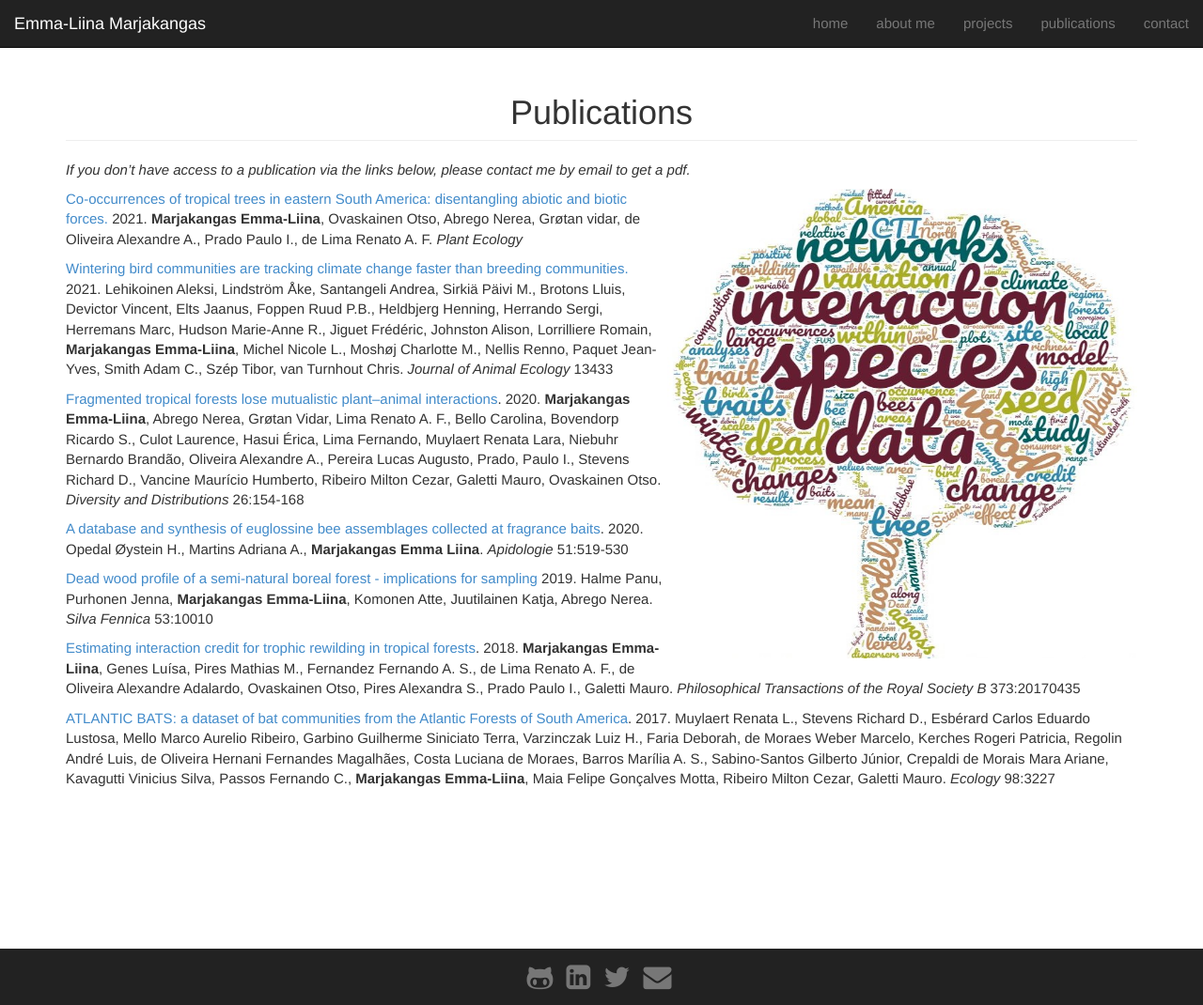
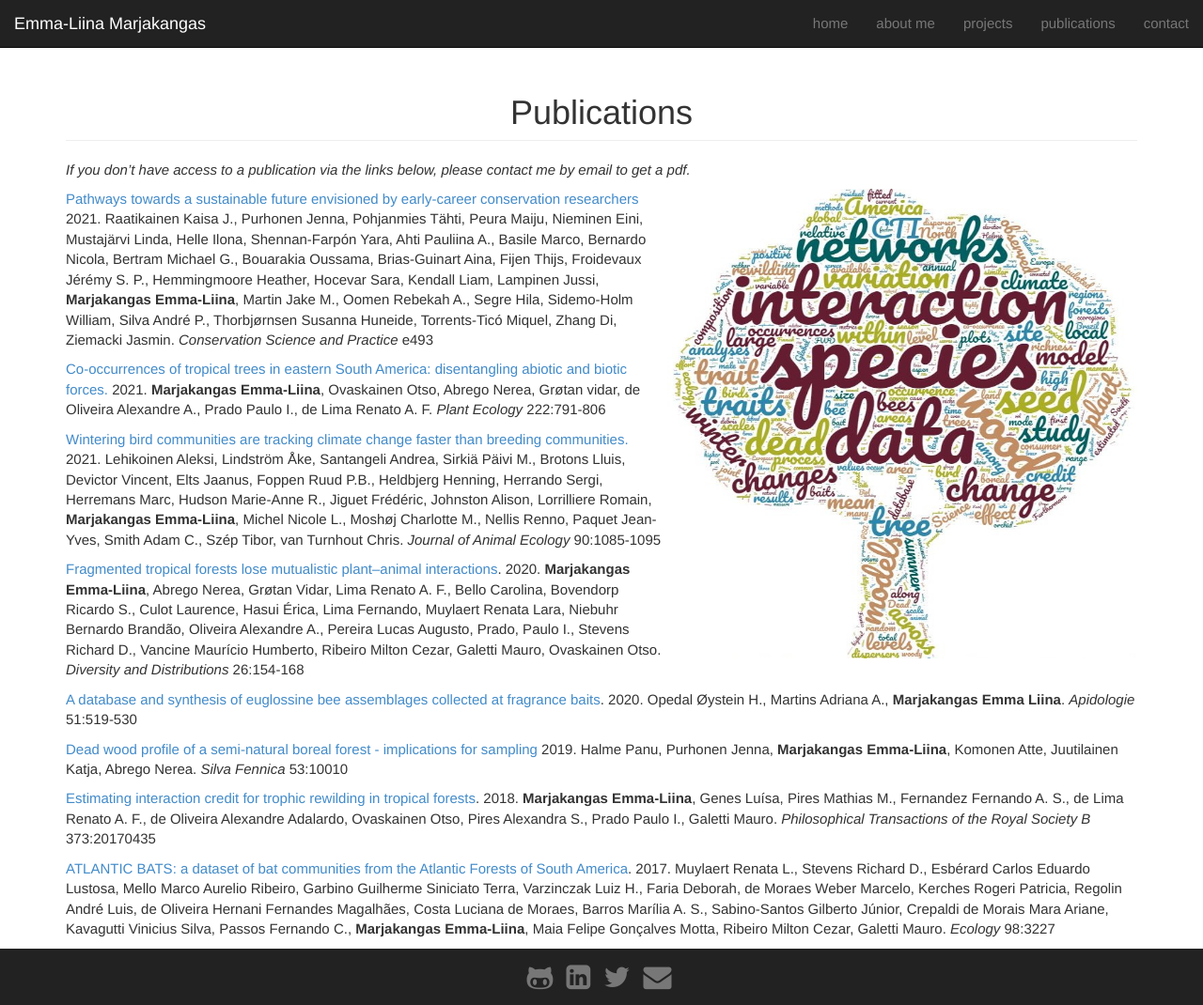
Before and after one commit to emmaliinamarjakangas/emmaliinamarjakangas.github.io, a Jekyll site: the page built from publications/index.md, in a window 1280 px wide and 1070 px high. Shown: the whole window at 94% size. Built offline with Jekyll 4.4.1, drawn with Linux system fonts in a browser that asks for light colours; nearby versions of some CDN libraries.

Commit message:
Updating texts in all tabs

```diff
--- a/publications/index.md
+++ b/publications/index.md
@@ -10,9 +10,11 @@ group: publications
 
 <img src="/static/img/wordcloud.jpg" style="float: right;" height="500px" width="500px" border="50px"/>
 
-[Co-occurrences of tropical trees in eastern South America: disentangling abiotic and biotic forces.](https://link.springer.com/content/pdf/10.1007/s11258-021-01143-3.pdf) 2021. **Marjakangas Emma-Liina**, Ovaskainen Otso, Abrego Nerea, Grøtan vidar, de Oliveira Alexandre A., Prado Paulo I., de Lima Renato A. F. *Plant Ecology*
+[Pathways towards a sustainable future envisioned by early-career conservation researchers](https://conbio.onlinelibrary.wiley.com/doi/epdf/10.1111/csp2.493) 2021. Raatikainen Kaisa J., Purhonen Jenna, Pohjanmies Tähti, Peura Maiju, Nieminen Eini, Mustajärvi Linda, Helle Ilona, Shennan‐Farpón Yara, Ahti Pauliina A., Basile Marco, Bernardo Nicola, Bertram Michael G., Bouarakia Oussama, Brias‐Guinart Aina, Fijen Thijs, Froidevaux Jérémy S. P., Hemmingmoore Heather, Hocevar Sara, Kendall Liam, Lampinen Jussi, **Marjakangas Emma‐Liina**, Martin Jake M., Oomen Rebekah A., Segre Hila, Sidemo‐Holm William, Silva André P., Thorbjørnsen Susanna Huneide, Torrents‐Ticó Miquel, Zhang Di, Ziemacki Jasmin. *Conservation Science and Practice* e493
 
-[Wintering bird communities are tracking climate change faster than breeding communities.](https://www.researchgate.net/publication/348795470_Wintering_bird_communities_are_tracking_climate_change_faster_than_breeding_communities) 2021. Lehikoinen Aleksi, Lindström Åke, Santangeli Andrea, Sirkiä Päivi M., Brotons Lluis, Devictor Vincent, Elts Jaanus, Foppen Ruud P.B., Heldbjerg Henning, Herrando Sergi, Herremans Marc, Hudson Marie‐Anne R., Jiguet Frédéric, Johnston Alison, Lorrilliere Romain, **Marjakangas Emma‐Liina**, Michel Nicole L., Moshøj Charlotte M., Nellis Renno, Paquet Jean‐Yves, Smith Adam C., Szép Tibor, van Turnhout Chris. *Journal of Animal Ecology* 13433
+[Co-occurrences of tropical trees in eastern South America: disentangling abiotic and biotic forces.](https://link.springer.com/content/pdf/10.1007/s11258-021-01143-3.pdf) 2021. **Marjakangas Emma-Liina**, Ovaskainen Otso, Abrego Nerea, Grøtan vidar, de Oliveira Alexandre A., Prado Paulo I., de Lima Renato A. F. *Plant Ecology* 222:791-806
+
+[Wintering bird communities are tracking climate change faster than breeding communities.](https://www.researchgate.net/publication/348795470_Wintering_bird_communities_are_tracking_climate_change_faster_than_breeding_communities) 2021. Lehikoinen Aleksi, Lindström Åke, Santangeli Andrea, Sirkiä Päivi M., Brotons Lluis, Devictor Vincent, Elts Jaanus, Foppen Ruud P.B., Heldbjerg Henning, Herrando Sergi, Herremans Marc, Hudson Marie‐Anne R., Jiguet Frédéric, Johnston Alison, Lorrilliere Romain, **Marjakangas Emma‐Liina**, Michel Nicole L., Moshøj Charlotte M., Nellis Renno, Paquet Jean‐Yves, Smith Adam C., Szép Tibor, van Turnhout Chris. *Journal of Animal Ecology* 90:1085-1095
 
 [Fragmented tropical forests lose mutualistic plant–animal interactions](https://onlinelibrary.wiley.com/doi/epdf/10.1111/ddi.13010). 2020. **Marjakangas Emma‐Liina**, Abrego Nerea, Grøtan Vidar, Lima Renato A. F., Bello Carolina, Bovendorp Ricardo S., Culot Laurence, Hasui Érica, Lima Fernando, Muylaert Renata Lara, Niebuhr Bernardo Brandão, Oliveira Alexandre A., Pereira Lucas Augusto, Prado, Paulo I., Stevens Richard D., Vancine Maurício Humberto, Ribeiro Milton Cezar, Galetti Mauro, Ovaskainen Otso. *Diversity and Distributions* 26:154-168
 
```
Also changed, not shown: about me/index.md (+1 -1 lines), contact/index.md (+2 -0 lines), projects/index.md (+2 -2 lines).
